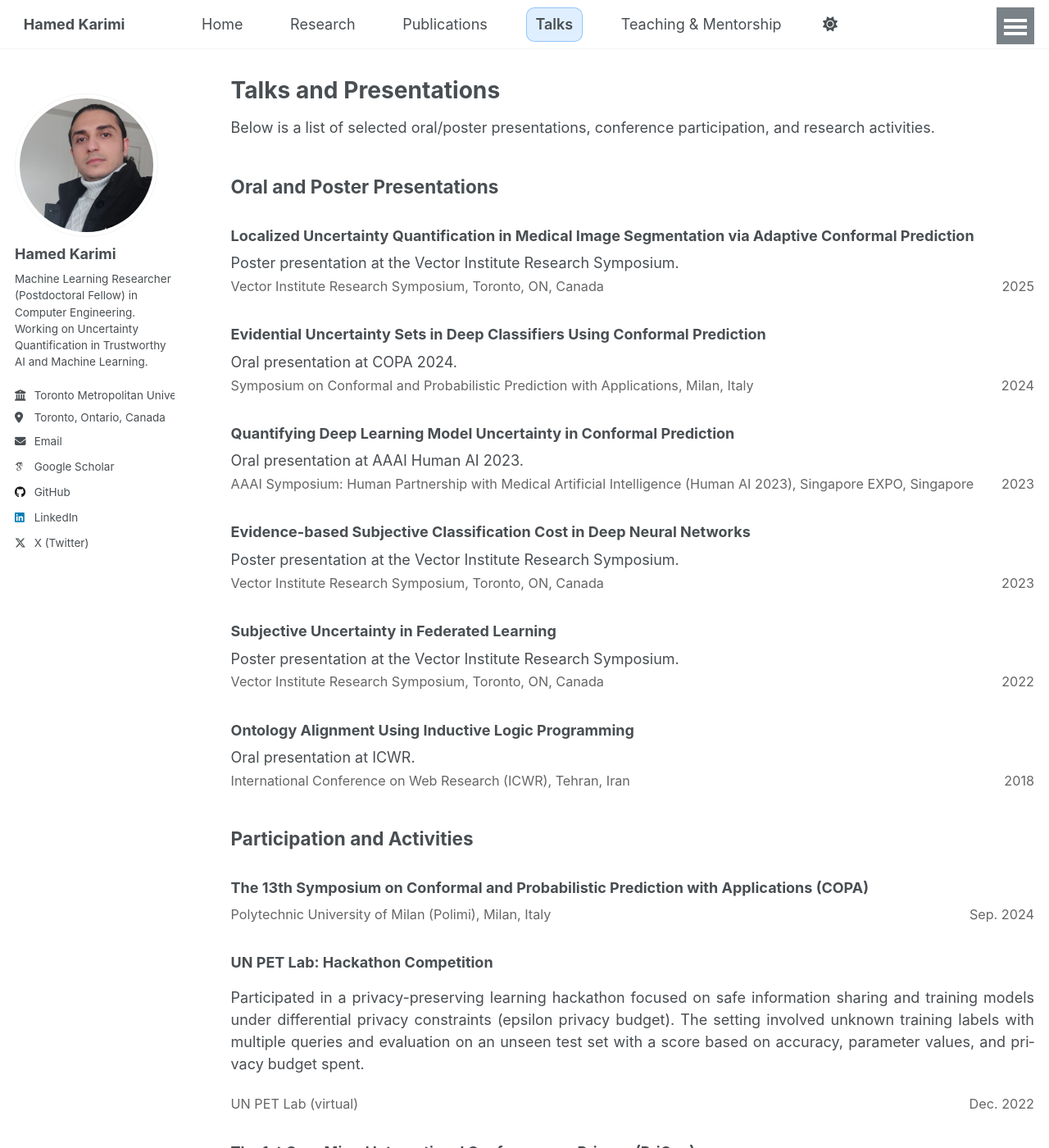
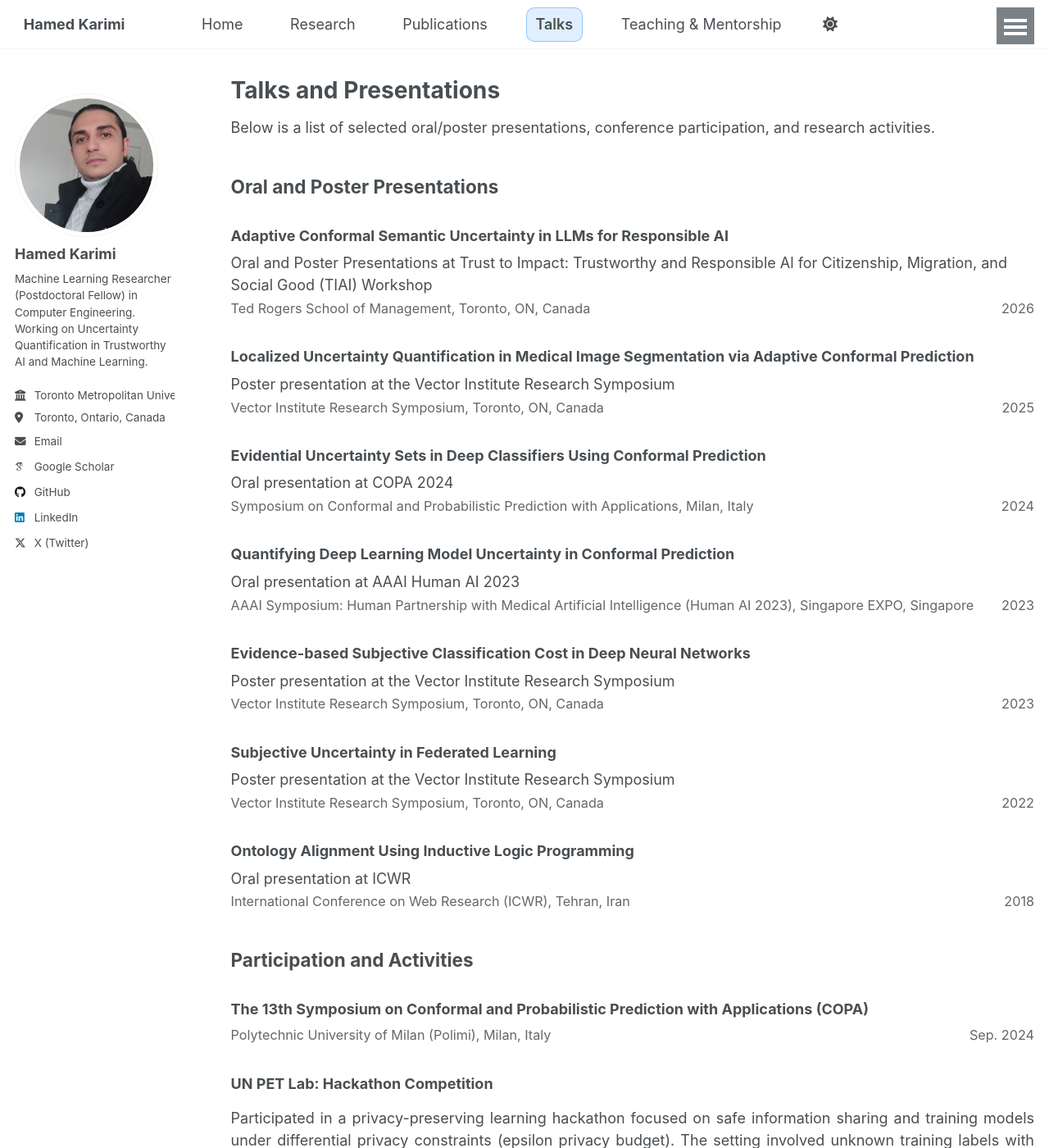
Before and after one commit to hamedmx/hamedmx.github.io, a Jekyll site: the page built from _pages/talks.md, in a window 1280 px wide and 1400 px high. Shown: the whole window at 82% size. Built offline with Jekyll 4.4.1, drawn with Linux system fonts in a browser that asks for light colours; some web fonts are replaced; a script that is not in the unit is left out.

Commit message:
Update talks.md

```diff
--- a/_pages/talks.md
+++ b/_pages/talks.md
@@ -21,9 +21,23 @@ author_profile: true
 
 ## Oral and Poster Presentations
 
+### Adaptive Conformal Semantic Uncertainty in LLMs for Responsible AI
+
+<p class="item-desc">Oral and Poster Presentations at Trust to Impact: Trustworthy and Responsible Al for Citizenship, Migration, and Social Good (TIAI) Workshop</p>
+
+{% comment %}
+Optional links (add only if needed):
+<p class="item-links"><a href="URL">Slides</a> · <a href="URL">Poster</a></p>
+{% endcomment %}
+
+  <div class="cv-meta">
+    <span class="where">Ted Rogers School of Management, Toronto, ON, Canada</span>
+    <span class="when">2026</span>
+  </div>
+
 ### Localized Uncertainty Quantification in Medical Image Segmentation via Adaptive Conformal Prediction
 
-<p class="item-desc">Poster presentation at the Vector Institute Research Symposium.</p>
+<p class="item-desc">Poster presentation at the Vector Institute Research Symposium</p>
 {% comment %}
 Optional links (add only if needed):
 <p class="item-links"><a href="URL">Slides</a> · <a href="URL">Poster</a></p>
@@ -37,7 +51,7 @@ Optional links (add only if needed):
 
 ### Evidential Uncertainty Sets in Deep Classifiers Using Conformal Prediction
 
-  <p class="item-desc">Oral presentation at COPA 2024.</p>
+  <p class="item-desc">Oral presentation at COPA 2024</p>
 {% comment %}
 Optional links (add only if needed):
 <p class="item-links"><a href="URL">Conference Page</a> · <a href="URL">Slides</a></p>
@@ -50,7 +64,7 @@ Optional links (add only if needed):
 
 ### Quantifying Deep Learning Model Uncertainty in Conformal Prediction
 
-  <p class="item-desc">Oral presentation at AAAI Human AI 2023.</p>
+  <p class="item-desc">Oral presentation at AAAI Human AI 2023</p>
 
   <div class="cv-meta">
     <span class="where">AAAI Symposium: Human Partnership with Medical Artificial Intelligence (Human AI 2023), Singapore EXPO, Singapore</span>
@@ -59,7 +73,7 @@ Optional links (add only if needed):
 
 ### Evidence-based Subjective Classification Cost in Deep Neural Networks
 
-  <p class="item-desc">Poster presentation at the Vector Institute Research Symposium.</p>
+  <p class="item-desc">Poster presentation at the Vector Institute Research Symposium</p>
 
   <div class="cv-meta">
     <span class="where">Vector Institute Research Symposium, Toronto, ON, Canada</span>
@@ -68,7 +82,7 @@ Optional links (add only if needed):
 
 ### Subjective Uncertainty in Federated Learning
 
-  <p class="item-desc">Poster presentation at the Vector Institute Research Symposium.</p>
+  <p class="item-desc">Poster presentation at the Vector Institute Research Symposium</p>
 
   <div class="cv-meta">
     <span class="where">Vector Institute Research Symposium, Toronto, ON, Canada</span>
@@ -78,7 +92,7 @@ Optional links (add only if needed):
 
 ### Ontology Alignment Using Inductive Logic Programming
 
-  <p class="item-desc">Oral presentation at ICWR.</p>
+  <p class="item-desc">Oral presentation at ICWR</p>
 
   <div class="cv-meta">
     <span class="where">International Conference on Web Research (ICWR), Tehran, Iran</span>
```
